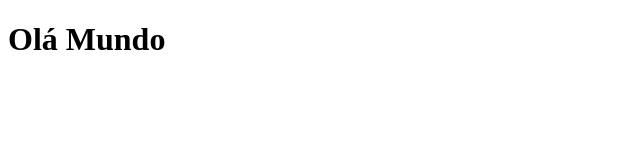
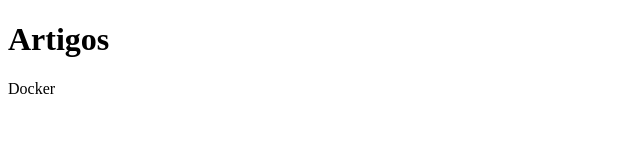
Before and after one commit to jorgerabello3/jorgerabello3.github.io, a plain HTML site: page index.html in a window 1280 px wide. Shown: the whole page, without its empty margins (0-640 px from the left). Drawn offline with Linux system fonts and the light colour scheme.

Commit message:
Update index.html

```diff
--- a/index.html
+++ b/index.html
@@ -10,6 +10,8 @@
     </head>
     <body>
         <script src="" async defer></script>
-        <h1>Olá Mundo</h1>
+        <h1>Artigos</h1>
+        <p>Docker</p>
+        <a href="https://github.com/jorgerabello3/jorgerabello3.github.io/blob/main/docker.md" />
     </body>
 </html>
```
